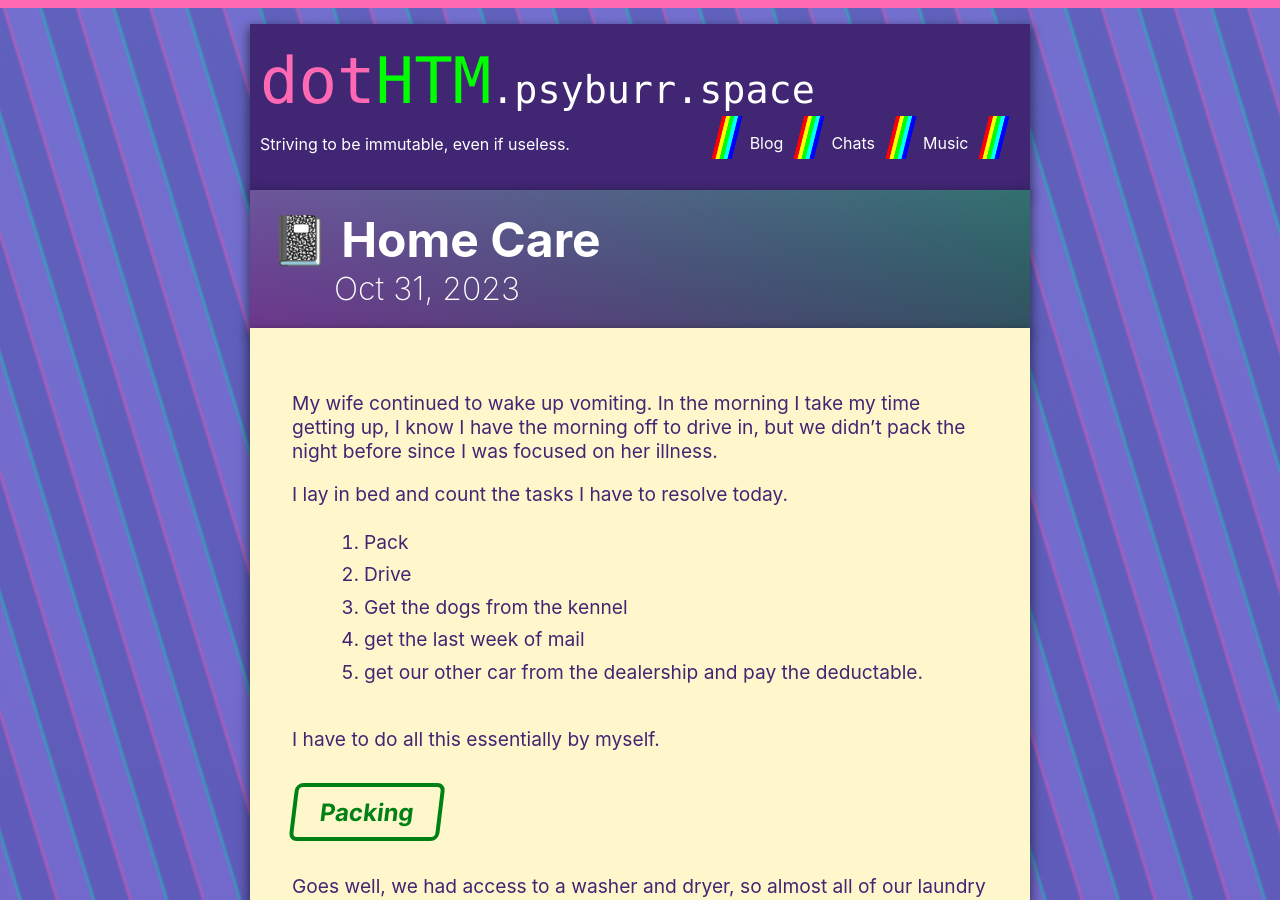
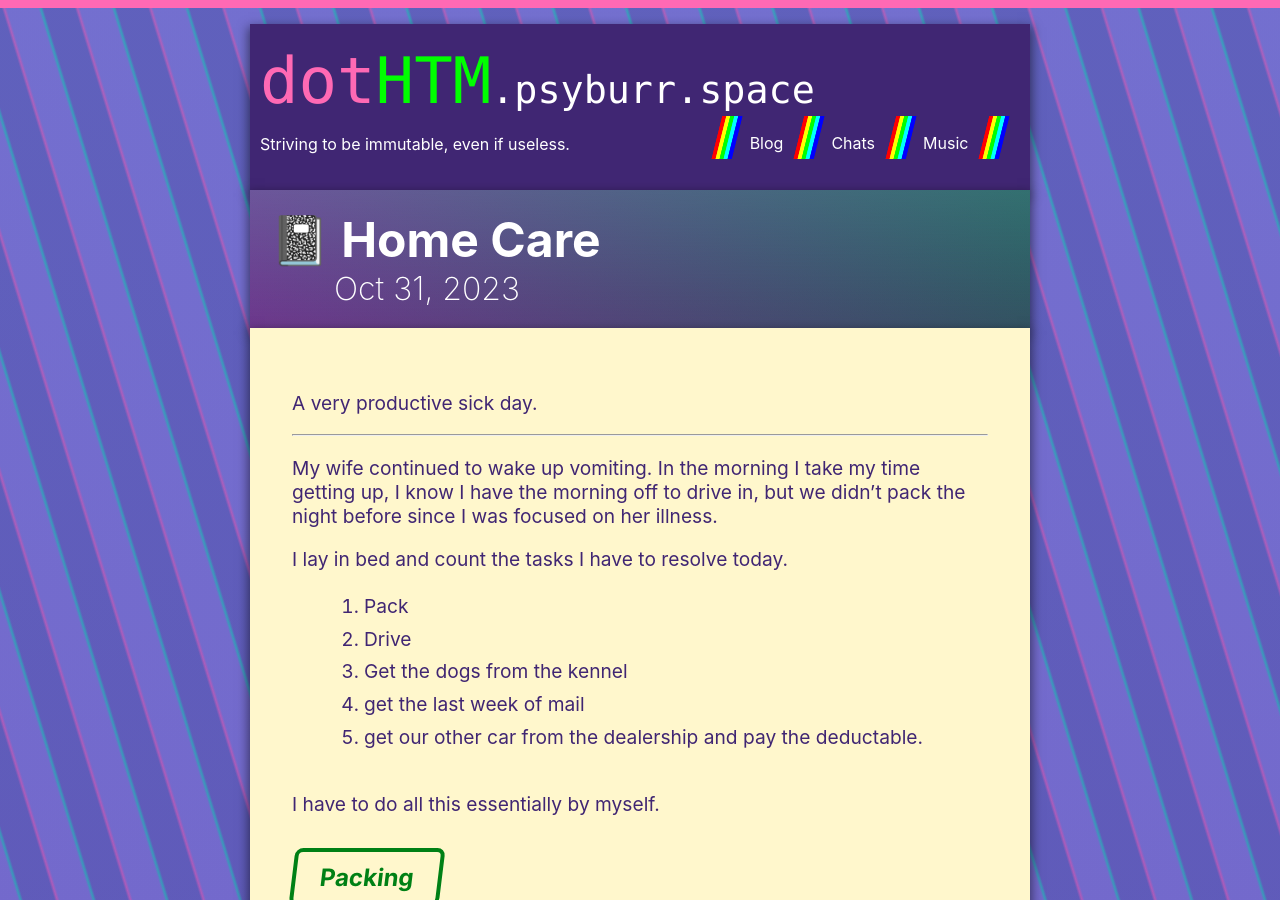
Before and after one commit to dotHTM/dothtm.github.io, a Jekyll site: the page built from blog/2023-10-31_home_care.md, in a window 1280 px wide and 900 px high. Built offline with Jekyll 4.4.1, drawn with Linux system fonts in a browser that asks for light colours.

Commit message:
spoopy blog

```diff
--- a/blog/2023-10-31_home_care.md
+++ b/blog/2023-10-31_home_care.md
@@ -2,7 +2,7 @@
 title: Home Care
 date: 2023-10-31
 layout: blog
-<!-- desc:  -->
+desc: A very productive sick day.
 ---
 
 My wife continued to wake up vomiting. In the morning I take my time getting up, I know I have the morning off to drive in, but we didn't pack the night before since I was focused on her illness.
```
